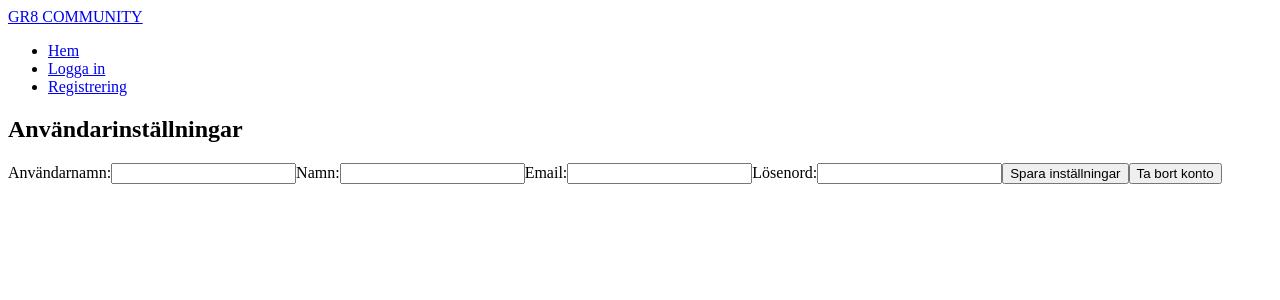
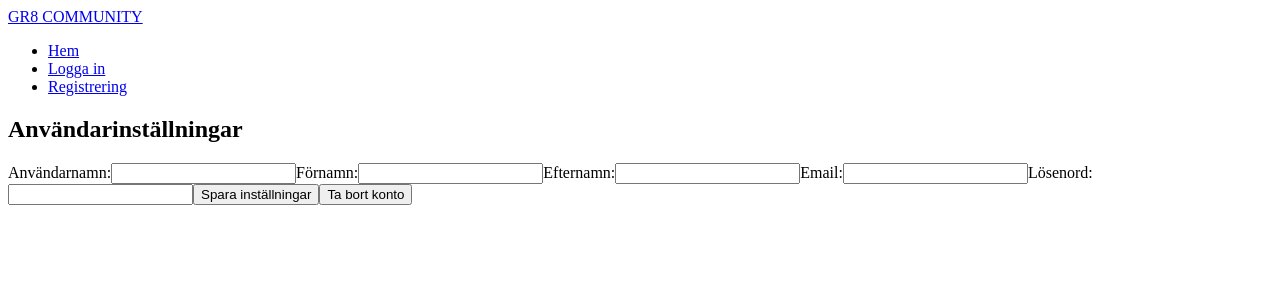
Before and after one commit to AntonSatt/mallo, a React (Vite) app in the folder frontend/Gr8/: page /settings in a window 1280 px wide. Shown: the top 300 px of the page. Built offline with nearby package versions, Linux system fonts and the light colour scheme; no server answers.

Commit message:
Changed name into firstname and lastname in UserSettings

```diff
--- a/frontend/Gr8/src/components/settings/UserSettings.jsx
+++ b/frontend/Gr8/src/components/settings/UserSettings.jsx
@@ -29,9 +29,13 @@ const UserSettings = () => {
                     Användarnamn:
                     <input type="text" id="username" name="username" />
                 </label>
-                <label htmlFor="name">
-                    Namn:
-                    <input type="text" id="name" name="name" />
+                <label htmlFor="firstname">
+                    Förnamn:
+                    <input type="text" id="firstname" name="firstname" />
+                </label>
+                <label htmlFor="lastname">
+                    Efternamn:
+                    <input type="text" id="lastname" name="lastname" />
                 </label>
                 <label htmlFor="email">
                     Email:
```
Also changed, not shown: 1 other file (tests, documents, lock files or other folders).
